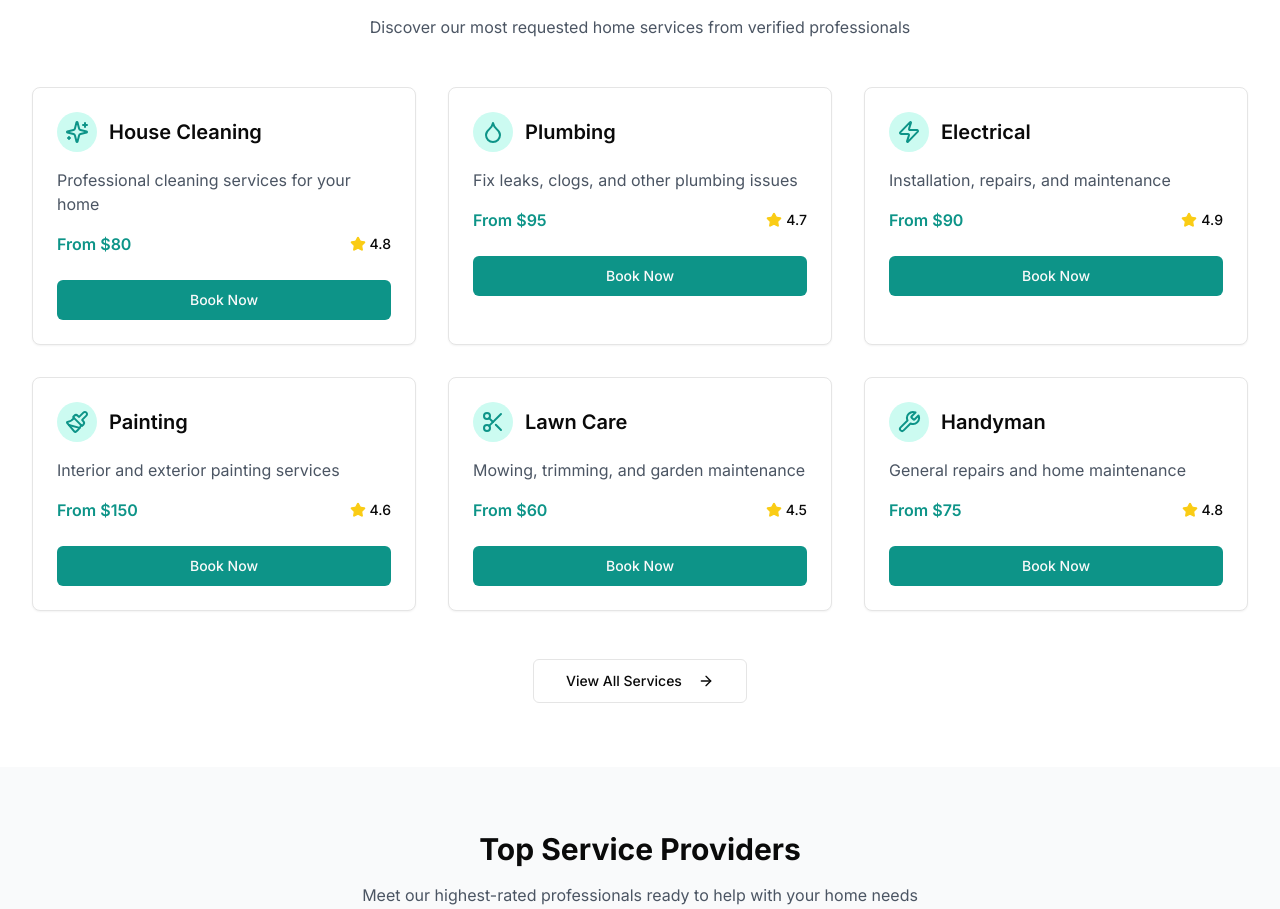
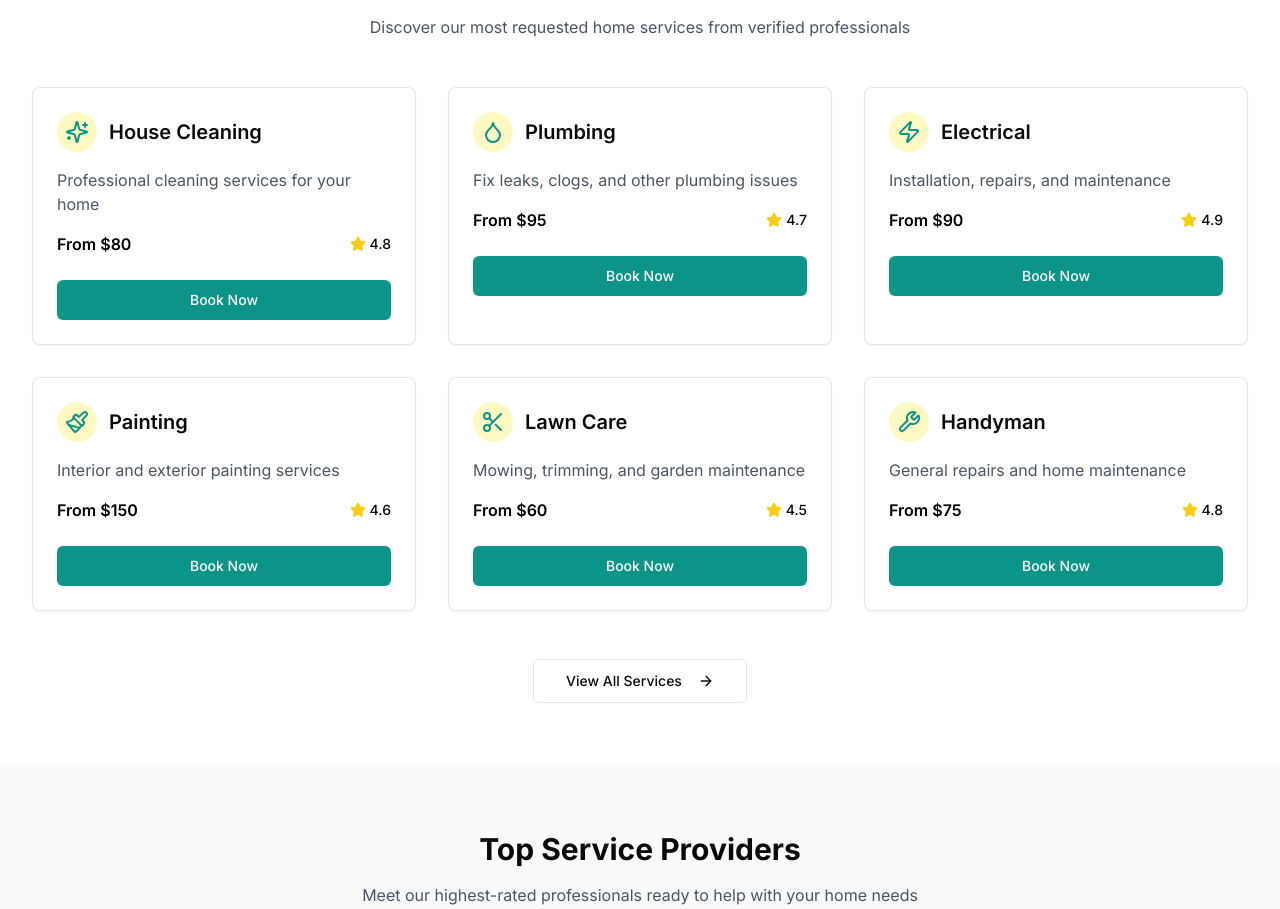
Before and after one commit to kartikcseai/HypHomZ-V1, a Next.js app: page / in a window 1280 px wide. Shown: the part 1031-1940 px from the top of the page. Built offline with nearby package versions, Linux system fonts and the light colour scheme.

Commit message:
Update service-card.tsx

```diff
--- a/components/service-card.tsx
+++ b/components/service-card.tsx
@@ -46,12 +46,12 @@ export default function ServiceCard({ title, description, icon, price, rating }:
     <Card className="h-full hover:shadow-lg transition-shadow duration-300">
       <CardContent className="pt-6">
         <div className="flex items-center mb-4">
-          <div className="bg-teal-100 p-2 rounded-full mr-3">{getIcon(icon)}</div>
+          <div className="bg-yellow-100 p-2 rounded-full mr-3">{getIcon(icon)}</div>
           <h3 className="text-xl font-semibold">{title}</h3>
         </div>
         <p className="text-gray-600 mb-4">{description}</p>
         <div className="flex justify-between items-center">
-          <span className="font-semibold text-teal-600">{price}</span>
+          <span className="font-semibold text-black">{price}</span>
           <div className="flex items-center">
             <Star className="h-4 w-4 text-yellow-400 mr-1 fill-current" />
             <span className="text-sm font-medium">{rating}</span>
```
